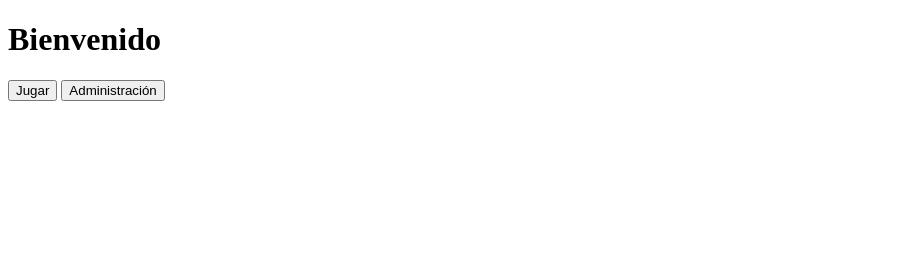
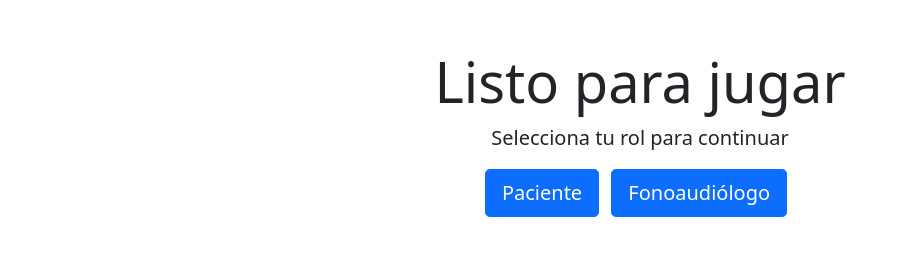
Before and after one commit to suarezjoa/Estrellita-viajera-el-universo-del-lenguaje, a website: page index.html in a window 1280 px wide. Shown: the whole page, without its empty margins (0-900 px from the left). Drawn offline with nearby package versions, Linux system fonts and the light colour scheme.

Commit message:
primera pantalla

```diff
--- a/index.html
+++ b/index.html
@@ -2,11 +2,23 @@
 <html lang="es">
 <head>
   <meta charset="UTF-8">
-  <title>Página de inicio</title>
+  <title>Inicio</title>
+  <link href="https://cdn.jsdelivr.net/npm/bootstrap@5.1.3/dist/css/bootstrap.min.css" rel="stylesheet" integrity="sha384-1BmE4kWBq78iYhFldvKuhfTAU6auU8tT94WrHftjDbrCEXSU1oBoqyl2QvZ6jIW3" crossorigin="anonymous">
 </head>
 <body>
-  <h1>Bienvenido</h1>
-  <button onclick="location.href='/src/jugar'">Jugar</button>
-  <button onclick="location.href='/src/admin'">Administración</button>
+  <div class="container mt-5">
+    <div class="row">
+      <div class="col-md-6 mx-auto text-center">
+        <div class="mb-3">
+          <h1 class="display-4">Listo para jugar</h1>
+          <p class="lead">Selecciona tu rol para continuar</p>
+        </div>
+        <div>
+          <a href="/paciente" class="btn btn-primary btn-lg">Paciente</a>
+          <a href="/fonoaudiologo" class="btn btn-primary btn-lg mx-2">Fonoaudiólogo</a>
+        </div>
+      </div>
+    </div>
+  </div>
 </body>
 </html>
--- a/package.json
+++ b/package.json
@@ -9,6 +9,7 @@
   "author": "",
   "license": "ISC",
   "dependencies": {
+    "bootstrap": "^5.3.3",
     "express": "^4.19.2"
   }
 }
--- /dev/null
+++ b/src/estilos/index.css
@@ -0,0 +1,28 @@
+@import "node_modules/bootstrap/dist/css/bootstrap.min.css";
+
+body {
+    font-family: 'Arial', sans-serif;
+    background-color: #f5f5f5;
+  }
+
+  h1 {
+    text-align: center;
+    color: #333;
+  }
+
+  button {
+    margin: 20px auto;
+    padding: 10px 20px;
+    border: none;
+    border-radius: 5px;
+  }
+
+  .btn-jugar {
+    background-color: #007bff;
+    color: #fff;
+  }
+
+  .btn-administracion {
+    background-color: #28a745;
+    color: #fff;
+  }
```
Also changed, not shown: 1 other file.
